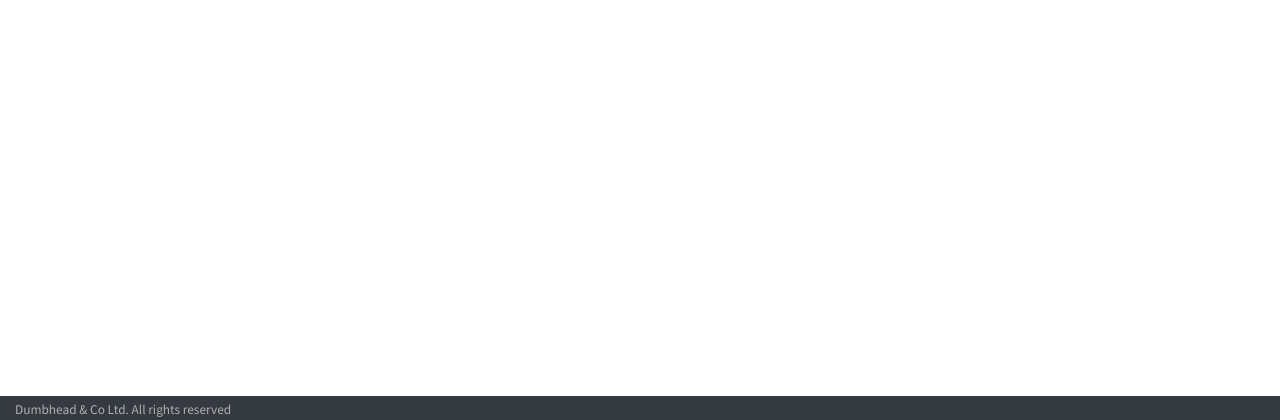
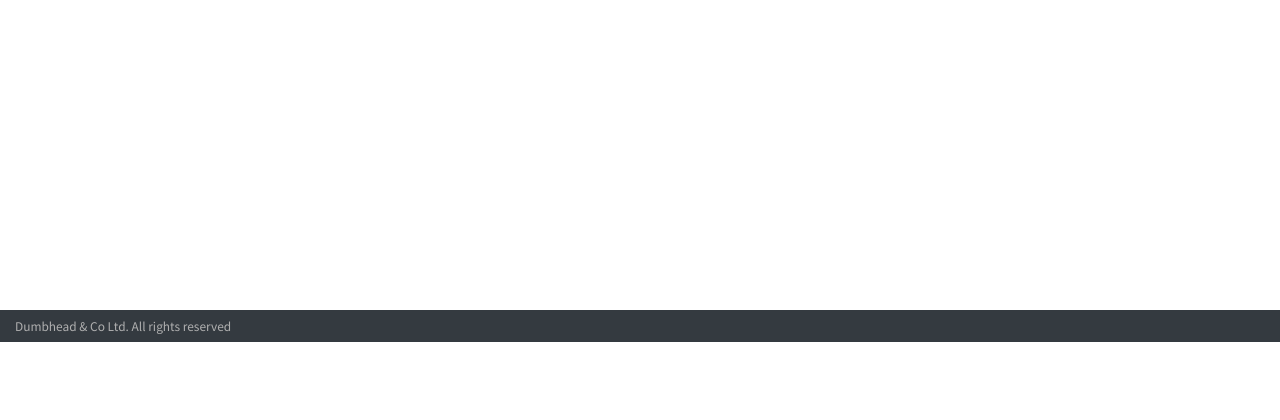
Before and after one commit to GodZone7991/Flask, a Flask app: page / in a window 1280 px wide. Shown: the part 460-880 px from the top of the page. After the commit the page ends 802 px from the top, so only its background shows below. Run offline with Flask 2, Linux system fonts and the light colour scheme; some libraries are stand-ins or nearby versions.

Commit message:
Changed styles of base.html

```diff
--- a/templates/base.html
+++ b/templates/base.html
@@ -18,6 +18,14 @@
     <style>
         body {
             font-family: 'Source Sans Pro', sans-serif;
+        }
+    </style>
+    <style>.footer {
+        position: absolute;
+        bottom: 0;
+        width: 100%;
+        height: 30px; /* Set the fixed height of the footer here */
+        line-height: 30px; /* Vertically center the text there */
     }
     </style>
     {% block styles %}
@@ -52,7 +60,7 @@
 </div>
 <footer class="footer">
     <div class="container-fluid bg-dark">
-        <span class="custom-nav-link mr-2" style="font-size: 10pt; color: #afafaf">Dumbhead & Co Ltd. All rights reserved</span>
+        <span class="custom-nav-link mr-2 text-center" style="font-size: 10pt; color: #afafaf">Dumbhead & Co Ltd. All rights reserved</span>
     </div>
 </footer>
 
```
Lines whose indentation alone changed are shown as unchanged.
